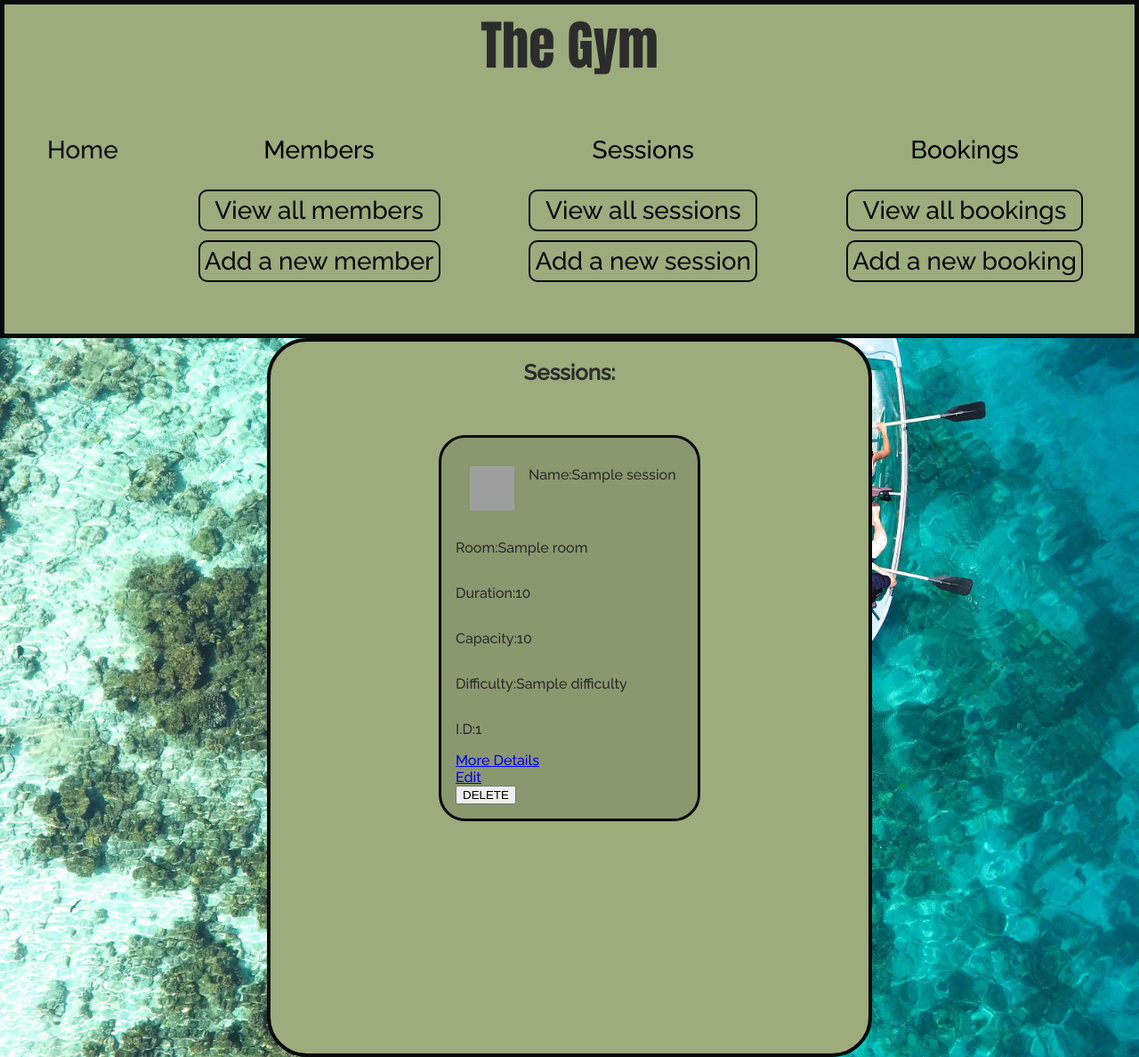
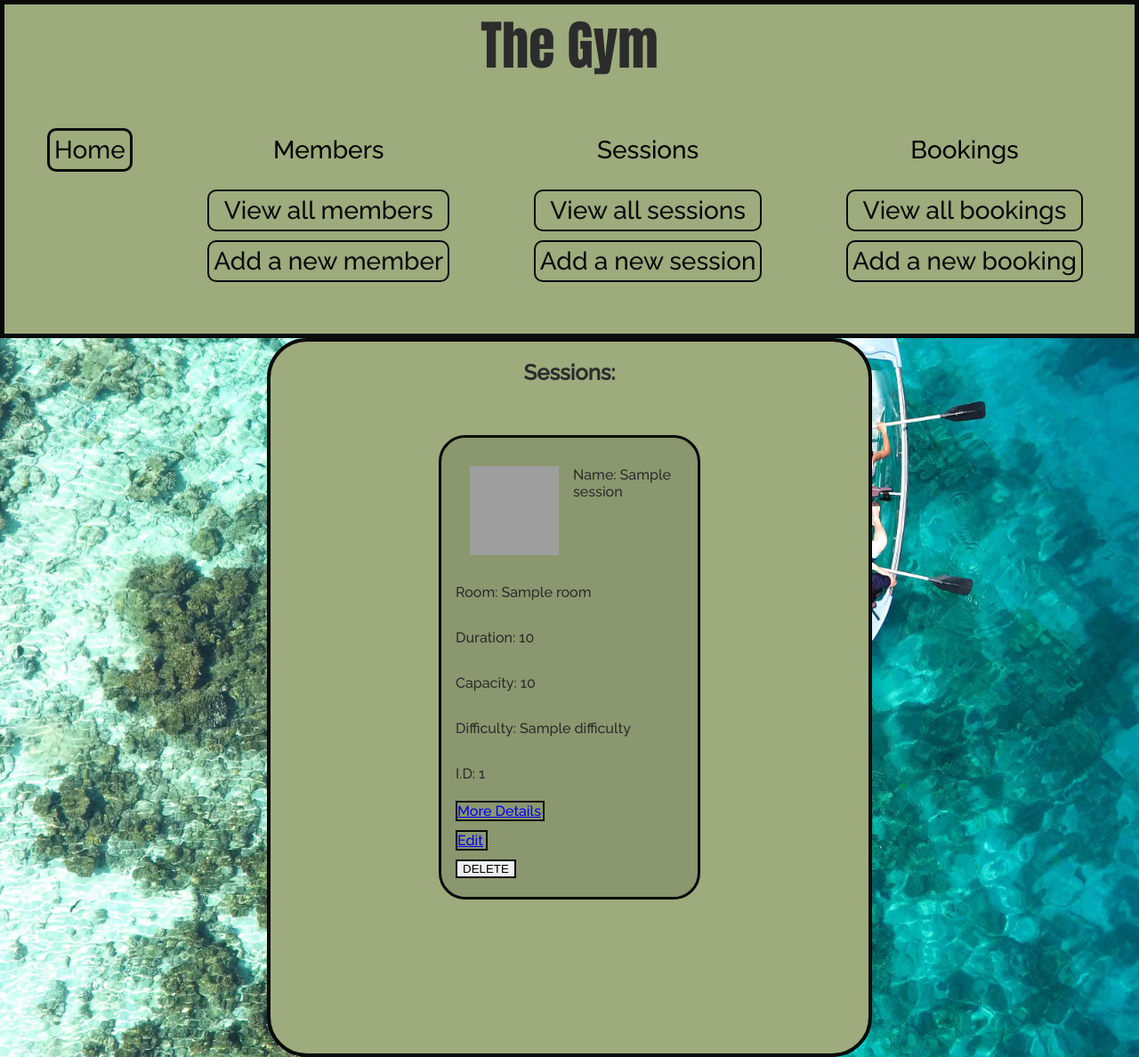
Before and after one commit to Manzilol/GYM_project, a Flask app: page /sessions in a window 1280 px wide. Shown: the whole page at 89% size. Run offline with Flask 2, Linux system fonts and the light colour scheme; a database or web service that is not in the repository returns one stand-in record (values such as "Sample title"); some libraries are stand-ins or nearby versions; grey boxes are pictures that could not be loaded.

Commit message:
more styling on forms for edit and more details for sessions

```diff
--- a/static/style.css
+++ b/static/style.css
@@ -96,6 +96,9 @@ header>h1{
 .home{
     text-decoration: none;
     color: rgb(10, 10, 10);
+    border: 3px solid rgb(10, 10, 10);
+    border-radius: 10px;
+    padding: 5px;
 }
 
 
@@ -142,9 +160,62 @@ header>h1{
 }
 
 .session_logo{
-    width: 50px;
-    height: 50px;
+    width: 100px;
+    height: 100px;
     margin: 16px;
+}
+
+.session_more_details{
+    width: 6rem;
+    border: 2px solid rgb(10, 10, 10);
+    margin-top: 5px;
+    margin-bottom: 5px;
+}
+
+.session_edit{
+    width: 2rem;
+    border: 2px solid rgb(10, 10, 10);
+    margin-top: 5px;
+    margin-bottom: 5px;
+}
+
+.session_delete_button{
+    border: 2px solid rgb(10, 10, 10);
+    margin-top: 5px;
+    margin-bottom: 5px;
+}
+
+.update_a_session{
+    text-align: center;
+    font-size: 34px;
+}
+
+.update_session_form{
+    display: flex;
+    justify-content: center;
+    font-size: 28px;
+}
+
+.session_form{
+    display: flex;
+    flex-direction: column;
+    width: 180px;
+}
+
+.members_registered_heading{
+    text-align: center;
+    font-size: 48px;
+}
+
+.members_list{
+    text-align: center;
+}
+
+.member_list_name{
+    font-size: 32px;
+    border: 4px solid rgb(10, 10, 10);
+    margin-left: 30%;
+    margin-right: 30%;
 }
 
 .member_heading{
--- a/templates/bookings/index.html
+++ b/templates/bookings/index.html
@@ -9,8 +9,8 @@
     {% for booking in bookings %}
     <div class="one_booking">
         <div class="booking_image_and_id">
-            <img class="booking logo" src="" alt="booking_logo">
-            <p>I.D:{{booking.id}}</p>
+            <img class="booking_logo" src="https://media.istockphoto.com/vectors/book-icon-with-editable-stroke-vector-id1278447873?k=20&m=1278447873&s=612x612&w=0&h=F6LVAw4N7fQeBLQQV9_n2JUoqjtFKwvaekPmIn-k-DA=" alt="booking_logo">
+            <p>I.D: {{booking.id}}</p>
             <!-- might not work with id attached -->
         </div>
         <p>{{ booking.member.name }} has booked session: {{ booking.session.name }} </p>
--- a/templates/index.html
+++ b/templates/index.html
@@ -1,12 +1,14 @@
 {% extends "base.html" %}
 {% block content %}
 
-<h1>Welcome to the Gym</h1>
+<h1 class="welcome">Welcome to SWOLO</h1>
 <div class = "about">
 
     <p>We are a gym based in Scotland where we provide support to everyone and anyone.</p>
     <p>Our gym was founded by Eric. A brave individual who didnt want to be ridiculed for enjoying a certain class.</p>
-    <p>So he founded:</p><p class="important-word">THE GYM</p>
+    <p>So he founded:</p>
+    <p class="important-word">SWOLO</p>
+    <p>Some. Winners. Only. Lose. Once.</p>
     <p>We've now been in business for over 1337 years! So we must be doing something right!</p>
 
 </div>
--- a/templates/members/edit.html
+++ b/templates/members/edit.html
@@ -1,10 +1,10 @@
 {% extends "base.html" %}
 {% block content %}
 
-<h2>Update a Member</h2>
+<h2 class="update_a_member">Update a Member</h2>
 
-<form action="/members/{{ member.id }}" method="POST">
-    <div>
+<form class="update_member_form" action="/members/{{ member.id }}" method="POST">
+    <div class="member_form">
         <label for="name">Name:</label>
         <input type="text" id="name" name="name" value="{{ member.name }}">
 
--- a/templates/sessions/edit.html
+++ b/templates/sessions/edit.html
@@ -1,10 +1,10 @@
 {% extends "base.html" %}
 {% block content %}
 
-<h2>Update a Session</h2>
+<h2 class="update_a_sesison">Update a Session</h2>
 
-<form action="/sessions/{{ session.id }}" method="POST">
-    <div>
+<form class="update_session_form" action="/sessions/{{ session.id }}" method="POST">
+    <div class="session_form">
         <label for="name">Name:</label>
         <input type="text" id="name" name="name" value="{{ session.name }}">
 
--- a/templates/sessions/index.html
+++ b/templates/sessions/index.html
@@ -10,17 +10,17 @@
     <div class="one_session">
         <div class="session_image_and_name">
             <img class="session_logo" src="https://www.seekpng.com/png/detail/794-7947917_dumbbell-variant-outline-free-vector-icons-designed-fit.png" alt="logo">
-            <p>Name:{{ session.name }}</p>
+            <p>Name: {{ session.name }}</p>
         </div>
-        <p>Room:{{ session.room }}</p>
-        <p>Duration:{{ session.duration }}</p>
-        <p>Capacity:{{ session.capacity }}</p>
-        <p>Difficulty:{{ session.difficulty }}</p>
-        <p>I.D:{{ session.id }}</p>
-        <a href="/sessions/{{session.id}}/moredetails">More Details</a>
-        <a href="/sessions/{{ session.id }}/edit">Edit</a>
+        <p>Room: {{ session.room }}</p>
+        <p>Duration: {{ session.duration }}</p>
+        <p>Capacity: {{ session.capacity }}</p>
+        <p>Difficulty: {{ session.difficulty }}</p>
+        <p>I.D: {{ session.id }}</p>
+        <a class="session_more_details" href="/sessions/{{session.id}}/moredetails">More Details</a>
+        <a class="session_edit" href="/sessions/{{ session.id }}/edit">Edit</a>
         <form action="/sessions/{{ session.id }}/delete" method = "POST">
-            <input type="submit" value="DELETE">
+            <input class="session_delete_button" type="submit" value="DELETE">
         </form>
     </div>
 
```
Also changed, not shown: other parts of static/style.css (+70 -4 lines), templates/bookings/edit.html (+5 -3 lines), templates/members/index.html (+6 -6 lines), templates/sessions/more_details.html (+4 -4 lines).
